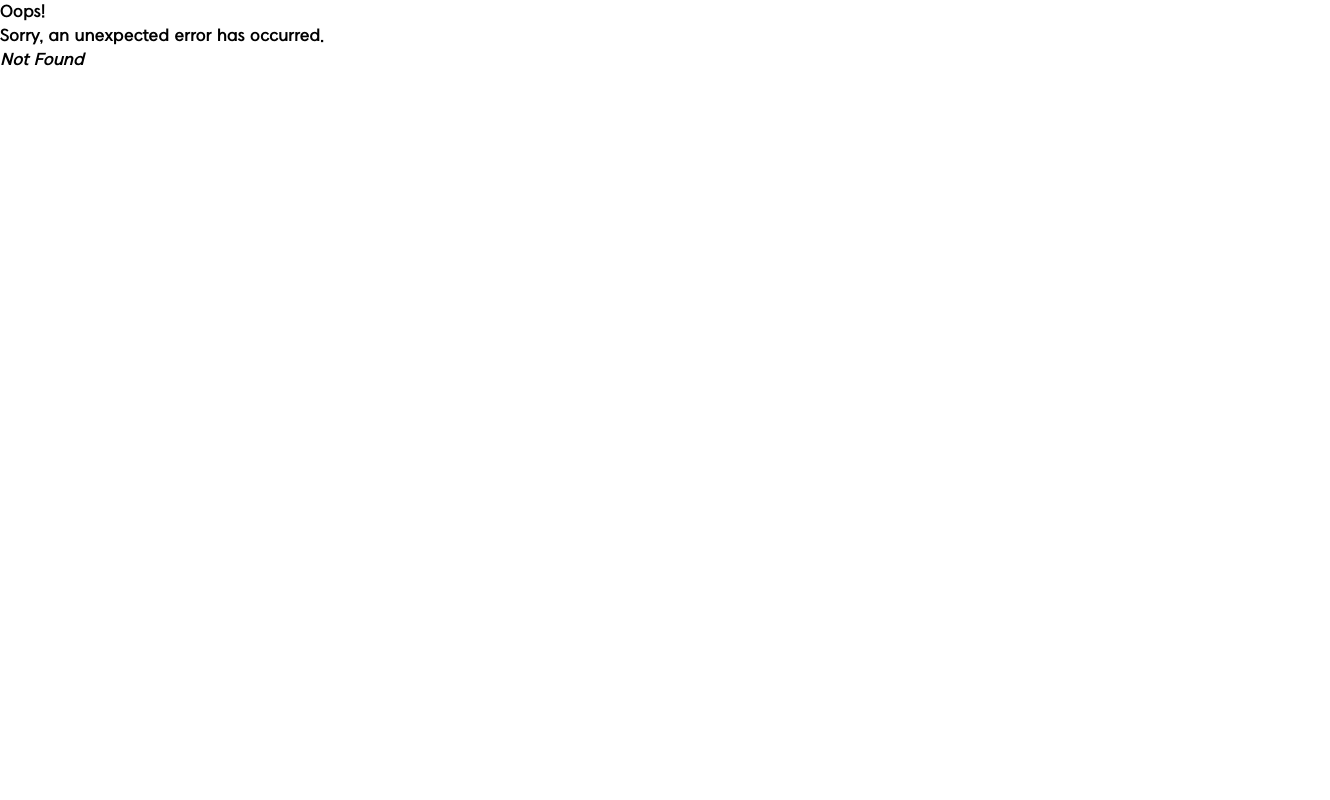
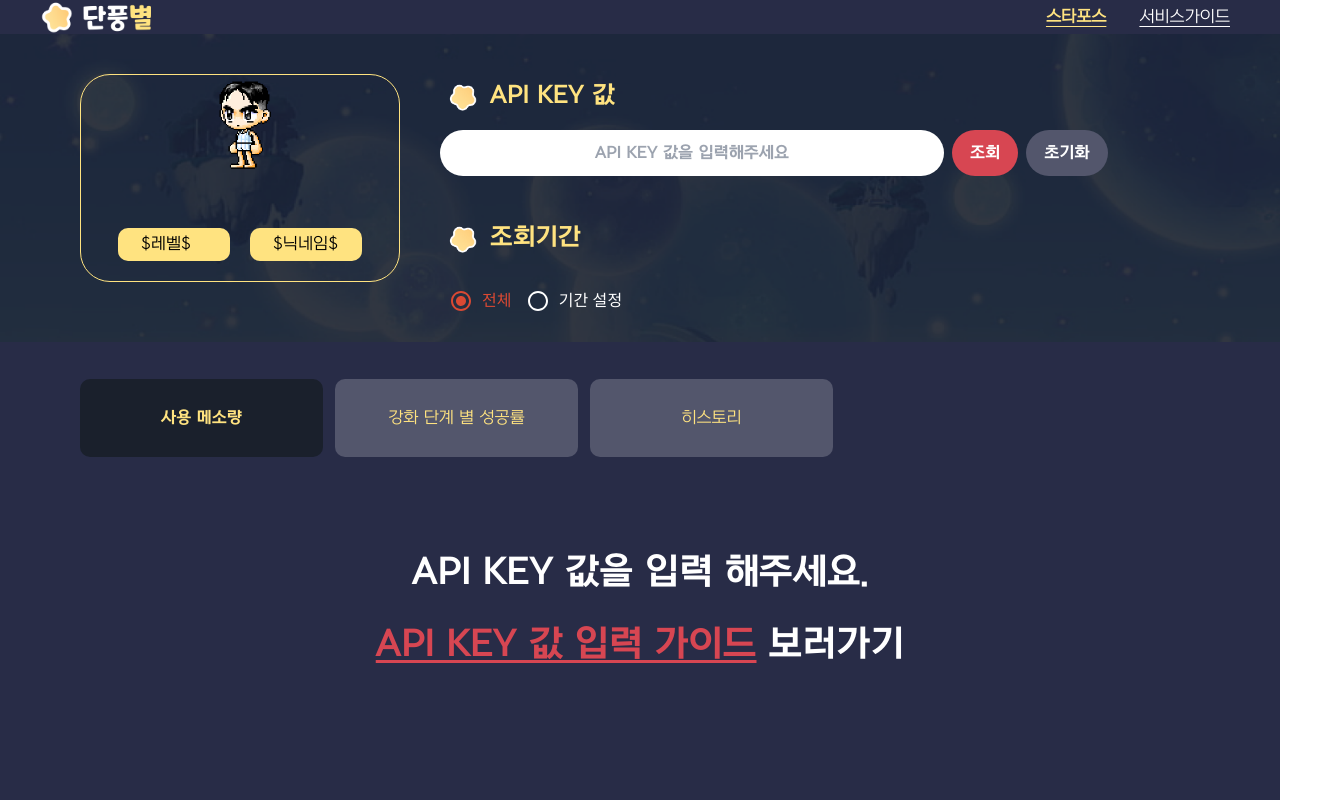
Before and after one commit to Amjong/bossMaple, a React (Create React App) app: page / in a window 1280 px wide. Before the commit this address had no page. Shown: the top 800 px of the page, 1330 px wide, since content can reach past the window. Built offline with nearby package versions, Linux system fonts and the light colour scheme.

Commit message:
Apply custom domain (`danpungstar.com`)

```diff
--- a/package.json
+++ b/package.json
@@ -48,5 +48,5 @@
       "last 1 safari version"
     ]
   },
-  "homepage": "https://amjong.github.io/bossMaple"
+  "homepage": "https://danpungstar.com"
 }
--- a/src/App.js
+++ b/src/App.js
@@ -7,8 +7,8 @@ import Home from './components/page/Home';
 
 const router = createBrowserRouter([
   {
-    path: '/bossMaple',
-    basename: '/bossMaple',
+    path: '/',
+    basename: '/',
     element: <Root />,
     children: [
       {
@@ -16,7 +16,7 @@ const router = createBrowserRouter([
         element: <Home></Home>,
       },
       {
-        path: '/bossMaple/guide',
+        path: '/guide',
         element: <Guide />,
       },
     ],
--- a/src/components/ContentPanel.jsx
+++ b/src/components/ContentPanel.jsx
@@ -37,10 +37,7 @@ export default function ContentPanel() {
           <div className='text-[36px] font-bold text-center text-white mt-20 leading-loose'>
             API KEY 값을 입력 해주세요.
             <br />
-            <Link
-              to='/bossMaple/guide'
-              className='text-r2 underline underline-offset-4'
-            >
+            <Link to='/guide' className='text-r2 underline underline-offset-4'>
               API KEY 값 입력 가이드
             </Link>{' '}
             보러가기
--- a/src/components/Navbar.jsx
+++ b/src/components/Navbar.jsx
@@ -7,7 +7,7 @@ export default function Navbar() {
   return (
     <header className='flex w-full bg-n1 items-center z-10'>
       <div className='ml-10'>
-        <Link to='/bossMaple'>
+        <Link to='/'>
           <img src={logoSrc} alt='logo' className='w-[126px] h-4/5' />
         </Link>
       </div>
@@ -19,7 +19,7 @@ export default function Navbar() {
             } relative w-fit mt-[-1.00px] text-center tracking-[0] leading-[normal] whitespace-nowrap`}
           >
             <Link
-              to='/bossMaple'
+              to='/'
               className='underline underline-offset-4'
               onClick={() => setMenu(0)}
             >
@@ -32,7 +32,7 @@ export default function Navbar() {
             }relative w-fit mt-[-1.00px] text-center tracking-[0] leading-[normal] whitespace-nowrap`}
           >
             <Link
-              to='/bossMaple/guide'
+              to='/guide'
               className='underline underline-offset-4'
               onClick={() => setMenu(1)}
             >
```
